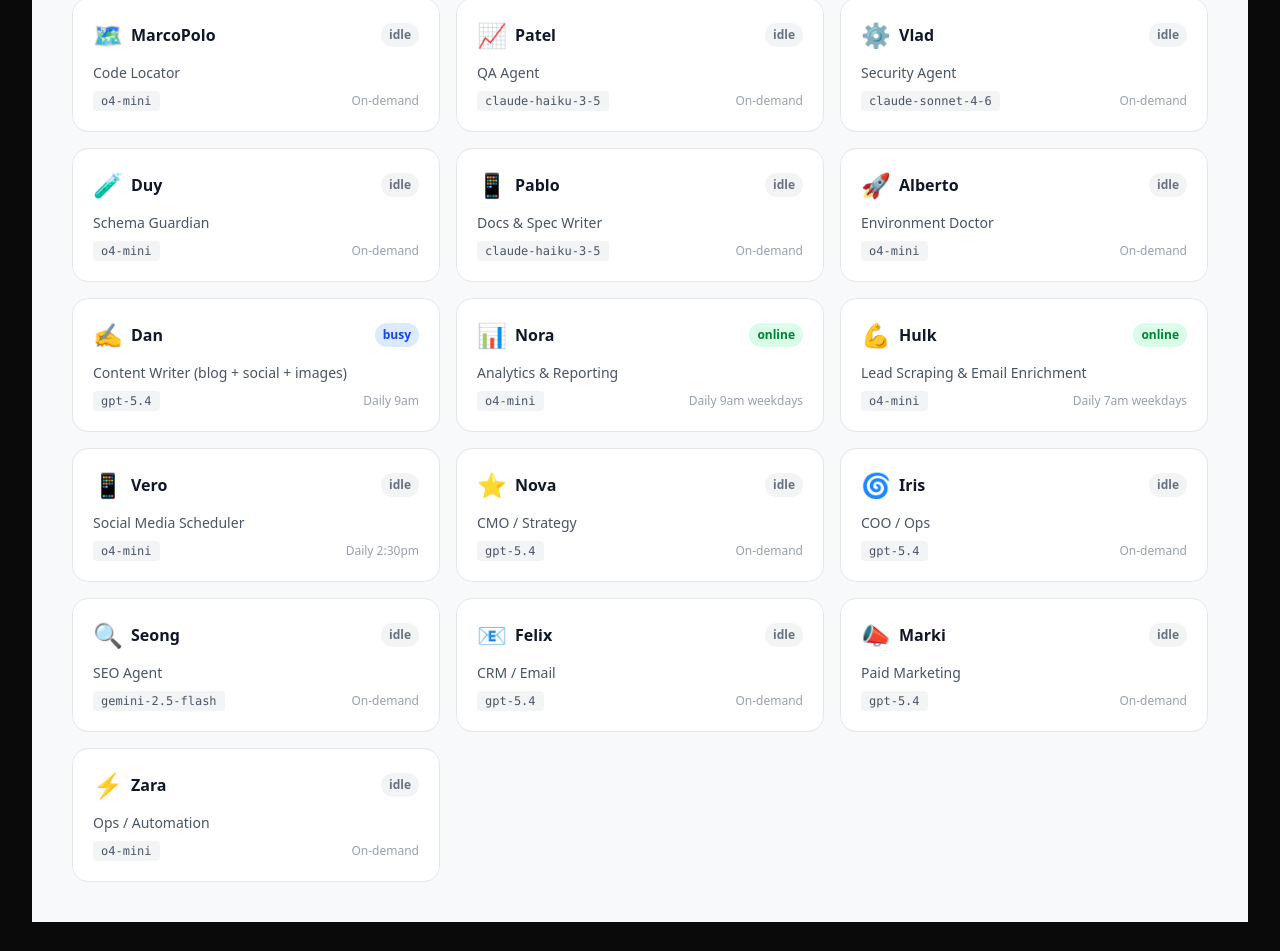
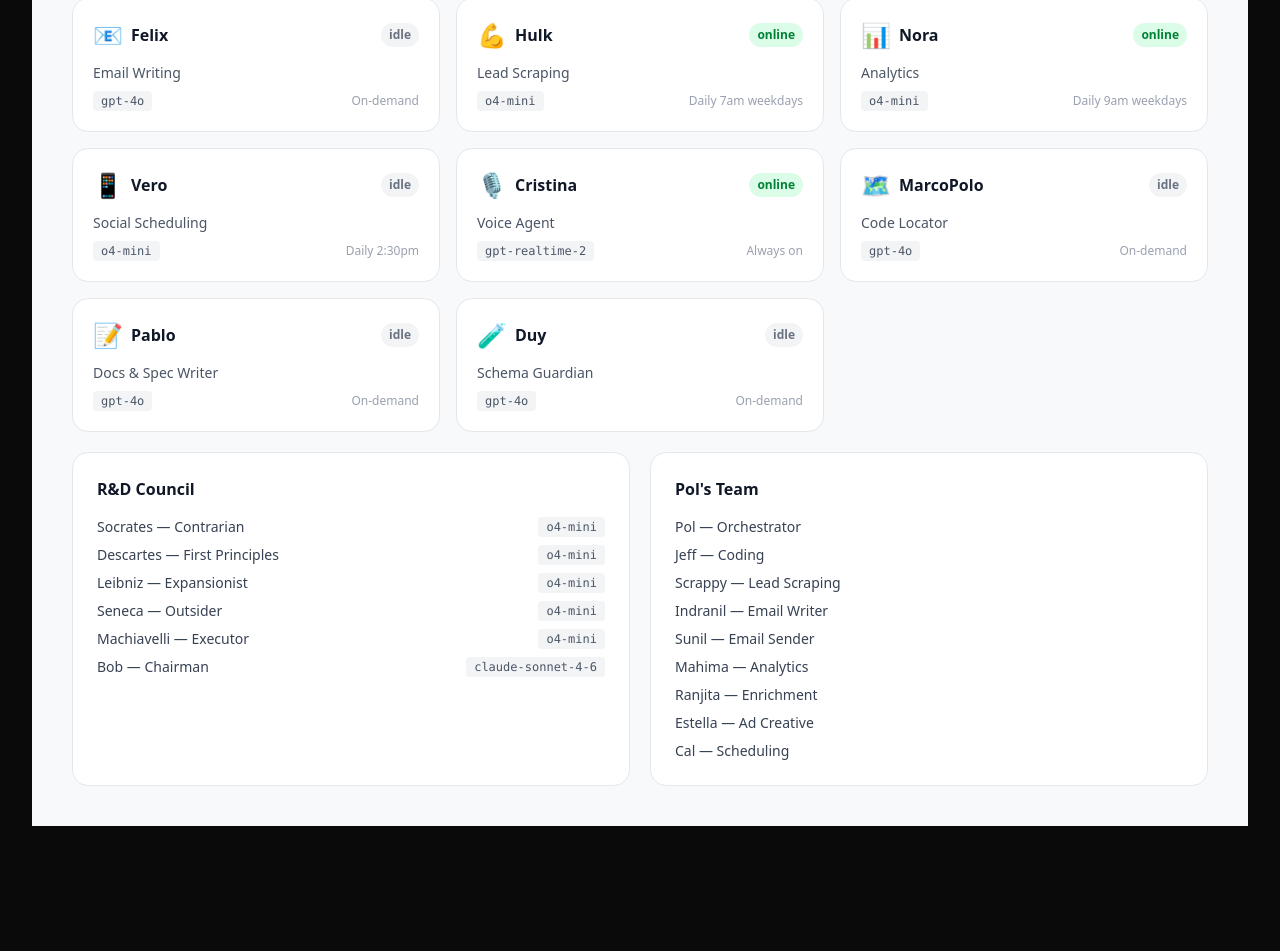
Before and after one commit to candressen/candressen-ops, a Next.js app: page / in a window 1280 px wide. Shown: the part 1891-2842 px from the top of the page. After the commit the page ends 2749 px from the top, so only its background shows below. Built offline with nearby package versions, Linux system fonts and the light colour scheme; no server answers; the database is empty.

Commit message:
Update dashboard team rosters

```diff
--- a/app/page.tsx
+++ b/app/page.tsx
@@ -1,6 +1,5 @@
 'use client'
 import Link from 'next/link'
-import { AGENTS } from '@/data/index'
 import { useEffect, useState } from 'react'
 
 const PROJECTS = [
@@ -61,6 +60,41 @@ const WEEK_TASKS = [
     ],
   },
 ]
+
+const AGENTS = [
+  { id: 'bob', name: 'Bob', role: 'Orchestrator', model: 'claude-sonnet-4-6', status: 'online', emoji: '🔧', schedule: 'Always on' },
+  { id: 'woz', name: 'Woz', role: 'Coding', model: 'gpt-5.4', status: 'idle', emoji: '🛠️', schedule: 'Daily 8am + on-demand' },
+  { id: 'dan', name: 'Dan', role: 'Content', model: 'gpt-5.4', status: 'busy', emoji: '✍️', schedule: 'Daily 9am' },
+  { id: 'felix', name: 'Felix', role: 'Email Writing', model: 'gpt-4o', status: 'idle', emoji: '📧', schedule: 'On-demand' },
+  { id: 'hulk', name: 'Hulk', role: 'Lead Scraping', model: 'o4-mini', status: 'online', emoji: '💪', schedule: 'Daily 7am weekdays' },
+  { id: 'nora', name: 'Nora', role: 'Analytics', model: 'o4-mini', status: 'online', emoji: '📊', schedule: 'Daily 9am weekdays' },
+  { id: 'vero', name: 'Vero', role: 'Social Scheduling', model: 'o4-mini', status: 'idle', emoji: '📱', schedule: 'Daily 2:30pm' },
+  { id: 'cristina', name: 'Cristina', role: 'Voice Agent', model: 'gpt-realtime-2', status: 'online', emoji: '🎙️', schedule: 'Always on' },
+  { id: 'marcopolo', name: 'MarcoPolo', role: 'Code Locator', model: 'gpt-4o', status: 'idle', emoji: '🗺️', schedule: 'On-demand' },
+  { id: 'pablo', name: 'Pablo', role: 'Docs & Spec Writer', model: 'gpt-4o', status: 'idle', emoji: '📝', schedule: 'On-demand' },
+  { id: 'duy', name: 'Duy', role: 'Schema Guardian', model: 'gpt-4o', status: 'idle', emoji: '🧪', schedule: 'On-demand' },
+] as const
+
+const RD_COUNCIL = [
+  { name: 'Socrates', role: 'Contrarian', model: 'o4-mini' },
+  { name: 'Descartes', role: 'First Principles', model: 'o4-mini' },
+  { name: 'Leibniz', role: 'Expansionist', model: 'o4-mini' },
+  { name: 'Seneca', role: 'Outsider', model: 'o4-mini' },
+  { name: 'Machiavelli', role: 'Executor', model: 'o4-mini' },
+  { name: 'Bob', role: 'Chairman', model: 'claude-sonnet-4-6' },
+] as const
+
+const POL_TEAM = [
+  { name: 'Pol', role: 'Orchestrator' },
+  { name: 'Jeff', role: 'Coding' },
+  { name: 'Scrappy', role: 'Lead Scraping' },
+  { name: 'Indranil', role: 'Email Writer' },
+  { name: 'Sunil', role: 'Email Sender' },
+  { name: 'Mahima', role: 'Analytics' },
+  { name: 'Ranjita', role: 'Enrichment' },
+  { name: 'Estella', role: 'Ad Creative' },
+  { name: 'Cal', role: 'Scheduling' },
+] as const
 
 export default function Home() {
   const [stats, setStats] = useState({ totalLeads: 0, emailsSent: 0, replied: 0, booked: 0 })
@@ -181,6 +215,27 @@ export default function Home() {
               </div>
             ))}
           </div>
+          <div className="grid grid-cols-1 lg:grid-cols-2 gap-5 mt-5">
+            <div className="bg-white rounded-2xl border border-gray-200 p-6">
+              <h3 className="font-bold text-gray-900 mb-4">R&D Council</h3>
+              <ul className="space-y-2">
+                {RD_COUNCIL.map(member => (
+                  <li key={member.name} className="flex items-center justify-between text-sm">
+                    <span className="text-gray-700">{member.name} — {member.role}</span>
+                    <span className="text-xs bg-gray-100 text-gray-600 px-2 py-0.5 rounded font-mono">{member.model}</span>
+                  </li>
+                ))}
+              </ul>
+            </div>
+            <div className="bg-white rounded-2xl border border-gray-200 p-6">
+              <h3 className="font-bold text-gray-900 mb-4">Pol&apos;s Team</h3>
+              <ul className="space-y-2">
+                {POL_TEAM.map(member => (
+                  <li key={member.name} className="text-sm text-gray-700">{member.name} — {member.role}</li>
+                ))}
+              </ul>
+            </div>
+          </div>
         </section>
 
       </main>
```
